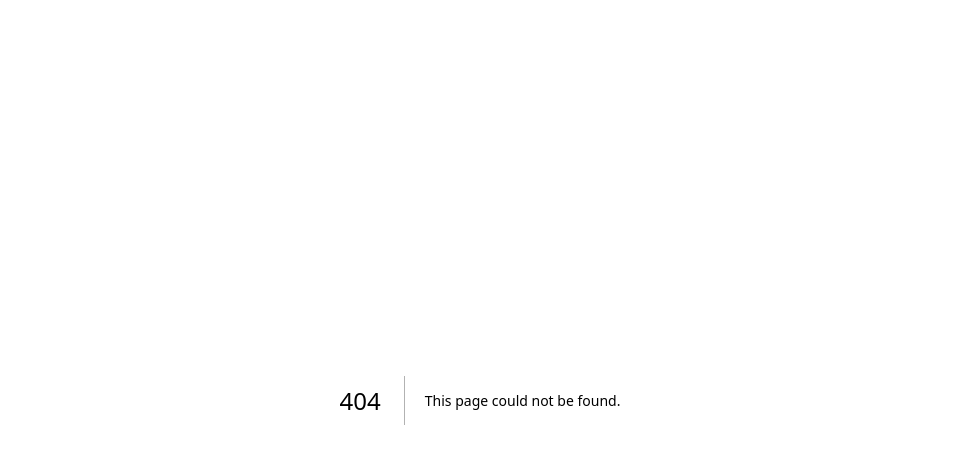
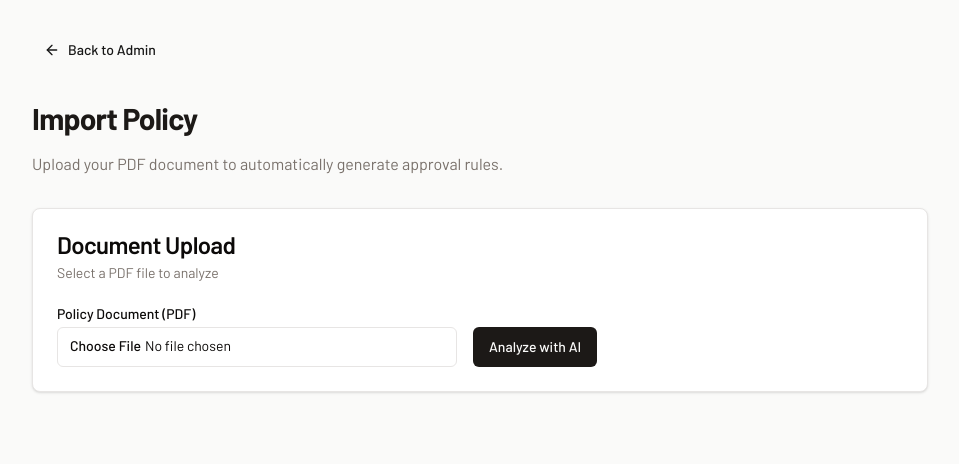
Before and after one commit to kanwarsx-prog/SpendApprovals, a Next.js app: page /admin/rules/import in a window 1280 px wide. Before the commit this address had no page. Shown: the top 464 px of the page, without its empty margins (160-1119 px from the left). Built offline with nearby package versions, Linux system fonts and the light colour scheme.

Commit message:
Implement GenAI PDF Import

```diff
--- /dev/null
+++ b/app/actions/import-policy.ts
@@ -0,0 +1,69 @@
+'use server'
+
+import { generateObject } from 'ai';
+import { openai } from '@ai-sdk/openai';
+import { z } from 'zod';
+import pdf from 'pdf-parse';
+
+// Define the schema calls for the LLM
+const startSchema = z.object({
+    rules: z.array(z.object({
+        category: z.string().describe('The category of expense, e.g. Travel, IT Hardware'),
+        expenseType: z.enum(['OPEX', 'CAPEX']).describe('Whether this is Capital or Operational expenditure'),
+        minAmount: z.number().describe('The minimum amount that triggers this rule'),
+        requiredRole: z.string().describe('The job title required to approve this'),
+        stepOrder: z.number().describe('The sequence number for approval (1 = first approver)'),
+    }))
+});
+
+export async function parsePolicyDocument(formData: FormData) {
+    const file = formData.get('policyFile') as File;
+
+    if (!file) {
+        return { success: false, error: 'No file provided' };
+    }
+
+    try {
+        // 1. Extract Text from PDF
+        const arrayBuffer = await file.arrayBuffer();
+        const buffer = Buffer.from(arrayBuffer);
+        const data = await pdf(buffer);
+        const textContext = data.text.slice(0, 20000); // Limit context window
+
+        // 2. Call AI (Mock if no key, or Real if key exists)
+        const apiKey = process.env.OPENAI_API_KEY;
+
+        if (!apiKey) {
+            // Return Mock Data for Demo
+            return {
+                success: true,
+                data: [
+                    { category: "Hardware", expenseType: "CAPEX", minAmount: 1000, requiredRole: "IT Manager", stepOrder: 1 },
+                    { category: "Hardware", expenseType: "CAPEX", minAmount: 5000, requiredRole: "Finance Director", stepOrder: 2 },
+                    { category: "Travel", expenseType: "OPEX", minAmount: 0, requiredRole: "Line Manager", stepOrder: 1 },
+                ],
+                warning: "Running in Demo Mode (No API Key found). Set OPENAI_API_KEY to use real AI."
+            };
+        }
+
+        // Real AI Call
+        const { object } = await generateObject({
+            model: openai('gpt-4o'),
+            schema: startSchema,
+            prompt: `
+        You are a policy analyst.
+        Analyze the following "Delegation of Authority" document text.
+        Extract all approval threshold rules.
+
+        Text:
+        ${textContext}
+      `,
+        });
+
+        return { success: true, data: object.rules };
+
+    } catch (error) {
+        console.error('Parse Error:', error);
+        return { success: false, error: 'Failed to parse document.' };
+    }
+}
--- a/app/admin/page.tsx
+++ b/app/admin/page.tsx
@@ -48,6 +48,11 @@ export default async function AdminPage() {
                                     View Matrix
                                 </Button>
                             </Link>
+                            <Link href="/admin/rules/import">
+                                <Button variant="secondary" size="sm" className="bg-blue-50 text-blue-700 hover:bg-blue-100 border border-blue-200">
+                                    Import PDF
+                                </Button>
+                            </Link>
                             <Link href="/admin/rules/new">
                                 <Button size="sm">
                                     <Plus className="mr-2 h-4 w-4" /> Add Rule
--- /dev/null
+++ b/app/admin/rules/import/page.tsx
@@ -0,0 +1,139 @@
+'use client'
+
+import { useState } from 'react'
+import { Button } from "@/components/ui/button"
+import { Card, CardContent, CardHeader, CardTitle, CardDescription } from "@/components/ui/card"
+import { Input } from "@/components/ui/input"
+import { Label } from "@/components/ui/label"
+import { parsePolicyDocument } from '@/app/actions/import-policy'
+import { Badge } from "@/components/ui/badge"
+import { Loader2, ArrowLeft, Save } from "lucide-react"
+import Link from 'next/link'
+import { useRouter } from 'next/navigation'
+
+export default function ImportPolicyPage() {
+    const [isLoading, setIsLoading] = useState(false)
+    const [rules, setRules] = useState<any[]>([])
+    const [error, setError] = useState('')
+    const [warning, setWarning] = useState('')
+    const router = useRouter()
+
+    async function handleSubmit(event: React.FormEvent<HTMLFormElement>) {
+        event.preventDefault()
+        setIsLoading(true)
+        setError('')
+        setWarning('')
+        setRules([])
+
+        const formData = new FormData(event.currentTarget)
+        const result = await parsePolicyDocument(formData)
+
+        if (result.success) {
+            setRules(result.data || [])
+            if (result.warning) setWarning(result.warning)
+        } else {
+            setError(result.error || 'Unknown error')
+        }
+        setIsLoading(false)
+    }
+
+    async function handleSave() {
+        // Here we would effectively save to DB
+        // For MVP, just redirect
+        alert("Simulating Save: " + rules.length + " rules would be added.")
+        router.push('/admin')
+    }
+
+    return (
+        <main className="min-h-screen bg-stone-50 p-8">
+            <div className="mx-auto max-w-4xl space-y-8">
+                {/* Header */}
+                <div className="flex items-center space-x-4">
+                    <Link href="/admin">
+                        <Button variant="ghost" size="sm">
+                            <ArrowLeft className="mr-2 h-4 w-4" />
+                            Back to Admin
+                        </Button>
+                    </Link>
+                </div>
+
+                <div className="space-y-4">
+                    <h1 className="text-3xl font-bold tracking-tight text-stone-900">Import Policy</h1>
+                    <p className="text-stone-500">Upload your PDF document to automatically generate approval rules.</p>
+                </div>
+
+                {/* Upload Card */}
+                <Card>
+                    <CardHeader>
+                        <CardTitle>Document Upload</CardTitle>
+                        <CardDescription>Select a PDF file to analyze</CardDescription>
+                    </CardHeader>
+                    <CardContent>
+                        <form onSubmit={handleSubmit} className="flex gap-4 items-end">
+                            <div className="grid w-full max-w-[400px] items-center gap-1.5">
+                                <Label htmlFor="policy">Policy Document (PDF)</Label>
+                                <Input id="policy" name="policyFile" type="file" accept=".pdf" required />
+                            </div>
+                            <Button type="submit" disabled={isLoading}>
+                                {isLoading ? (
+                                    <>
+                                        <Loader2 className="mr-2 h-4 w-4 animate-spin" />
+                                        Analyzing...
+                                    </>
+                                ) : (
+                                    'Analyze with AI'
+                                )}
+                            </Button>
+                        </form>
+                        {error && <p className="text-red-500 text-sm mt-4">{error}</p>}
+                        {warning && <p className="text-amber-600 text-sm mt-4 bg-amber-50 p-2 rounded">{warning}</p>}
+                    </CardContent>
+                </Card>
+
+                {/* Results Table */}
+                {rules.length > 0 && (
+                    <Card className="border-t-4 border-t-[#C02D76]">
+                        <CardHeader className="flex flex-row items-center justify-between">
+                            <div>
+                                <CardTitle>Proposed Rules ({rules.length})</CardTitle>
+                                <CardDescription>Review and verify the extracted logic before saving.</CardDescription>
+                            </div>
+                            <Button onClick={handleSave} className="bg-[#C02D76] hover:bg-[#a62666]">
+                                <Save className="mr-2 h-4 w-4" />
+                                Approve & Save
+                            </Button>
+                        </CardHeader>
+                        <CardContent>
+                            <div className="rounded-md border border-stone-200 overflow-hidden">
+                                <table className="w-full text-sm text-left">
+                                    <thead className="bg-stone-50 text-stone-500 font-medium">
+                                        <tr>
+                                            <th className="px-4 py-3">Type</th>
+                                            <th className="px-4 py-3">Category</th>
+                                            <th className="px-4 py-3">Threshold</th>
+                                            <th className="px-4 py-3">Required Role</th>
+                                            <th className="px-4 py-3">Step</th>
+                                        </tr>
+                                    </thead>
+                                    <tbody className="divide-y divide-stone-100">
+                                        {rules.map((rule, idx) => (
+                                            <tr key={idx} className="bg-white hover:bg-stone-50/50">
+                                                <td className="px-4 py-3">
+                                                    <Badge variant="outline">{rule.expenseType}</Badge>
+                                                </td>
+                                                <td className="px-4 py-3 font-medium">{rule.category}</td>
+                                                <td className="px-4 py-3 text-stone-900">&gt; £{rule.minAmount.toLocaleString()}</td>
+                                                <td className="px-4 py-3 text-[#C02D76] font-semibold">{rule.requiredRole}</td>
+                                                <td className="px-4 py-3 text-stone-400">{rule.stepOrder}</td>
+                                            </tr>
+                                        ))}
+                                    </tbody>
+                                </table>
+                            </div>
+                        </CardContent>
+                    </Card>
+                )}
+            </div>
+        </main>
+    )
+}
--- a/package.json
+++ b/package.json
@@ -10,10 +10,12 @@
     "lint": "eslint"
   },
   "dependencies": {
+    "@ai-sdk/openai": "^3.0.7",
     "@hookform/resolvers": "^5.2.2",
     "@prisma/client": "^5.10.2",
     "@radix-ui/react-dropdown-menu": "^2.1.16",
     "@react-pdf/renderer": "^4.3.2",
+    "ai": "^6.0.14",
     "class-variance-authority": "^0.7.1",
     "clsx": "^2.1.1",
     "lucide-react": "^0.562.0",
```
Also changed, not shown: 1 other file (tests, documents, lock files or other folders).
